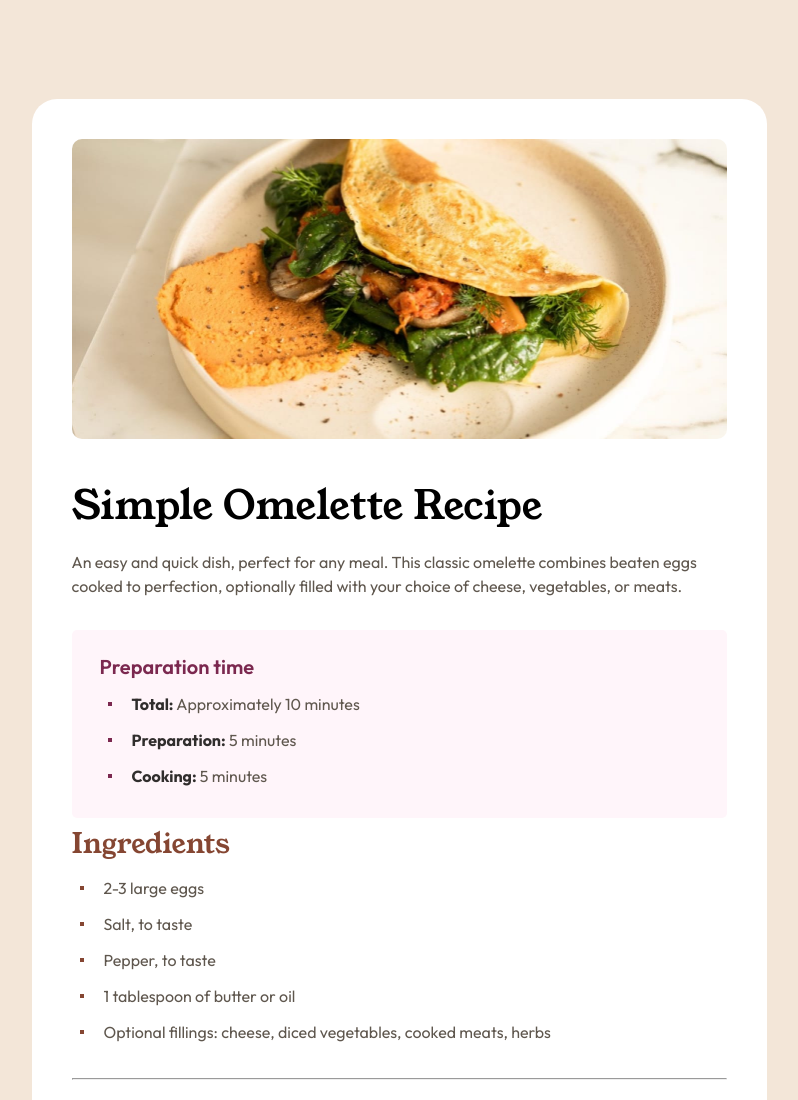
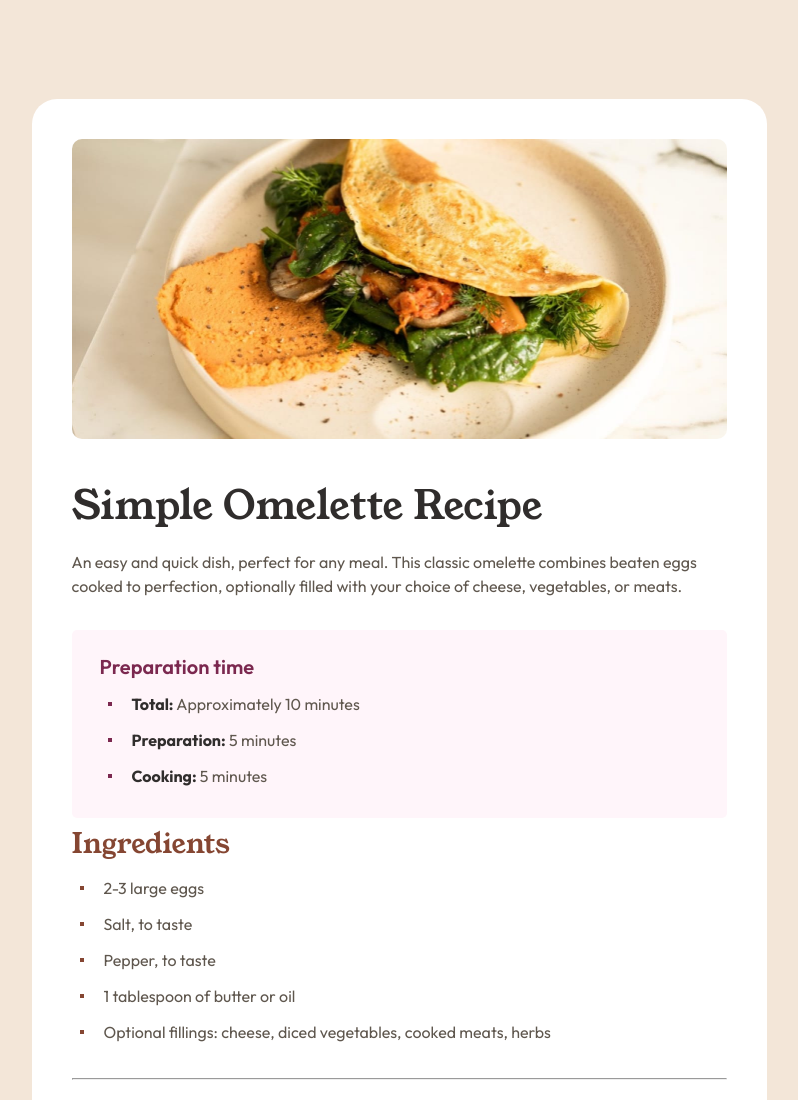
Before and after one commit to morning-rgb/Recipe-Page, a plain HTML site: page index.html in a window 1280 px wide. Shown: the top 1100 px of the page, without its empty margins (241-1039 px from the left). Drawn offline with Linux system fonts and the light colour scheme.

Commit message:
update solution

```diff
--- a/style.css
+++ b/style.css
@@ -17,7 +17,6 @@
     --Brown800: hsl(14, 45%, 36%);
     --Rose800: hsl(332, 51%, 32%);
     --Rose50: hsl(330, 100%, 98%);
-    --Black: hsl(0, 0%, 0%);
 }
 
 * {
@@ -69,7 +68,7 @@ main {
     font-weight: 400;
 
     margin-top: 32px;
-    color: var(--Black);
+    color: var(--Stone900);
 }
 
 .recipe-header p {
```
